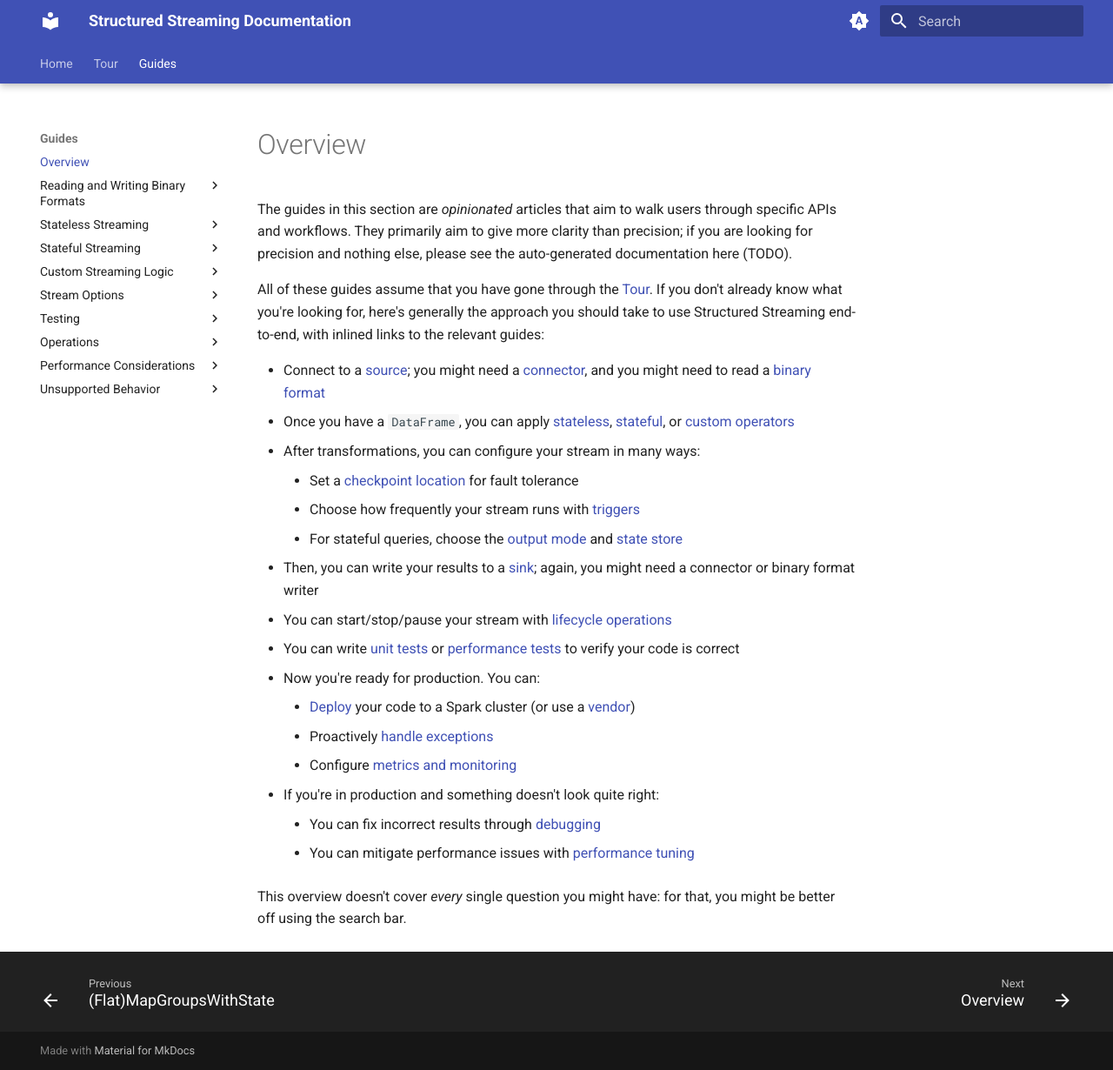
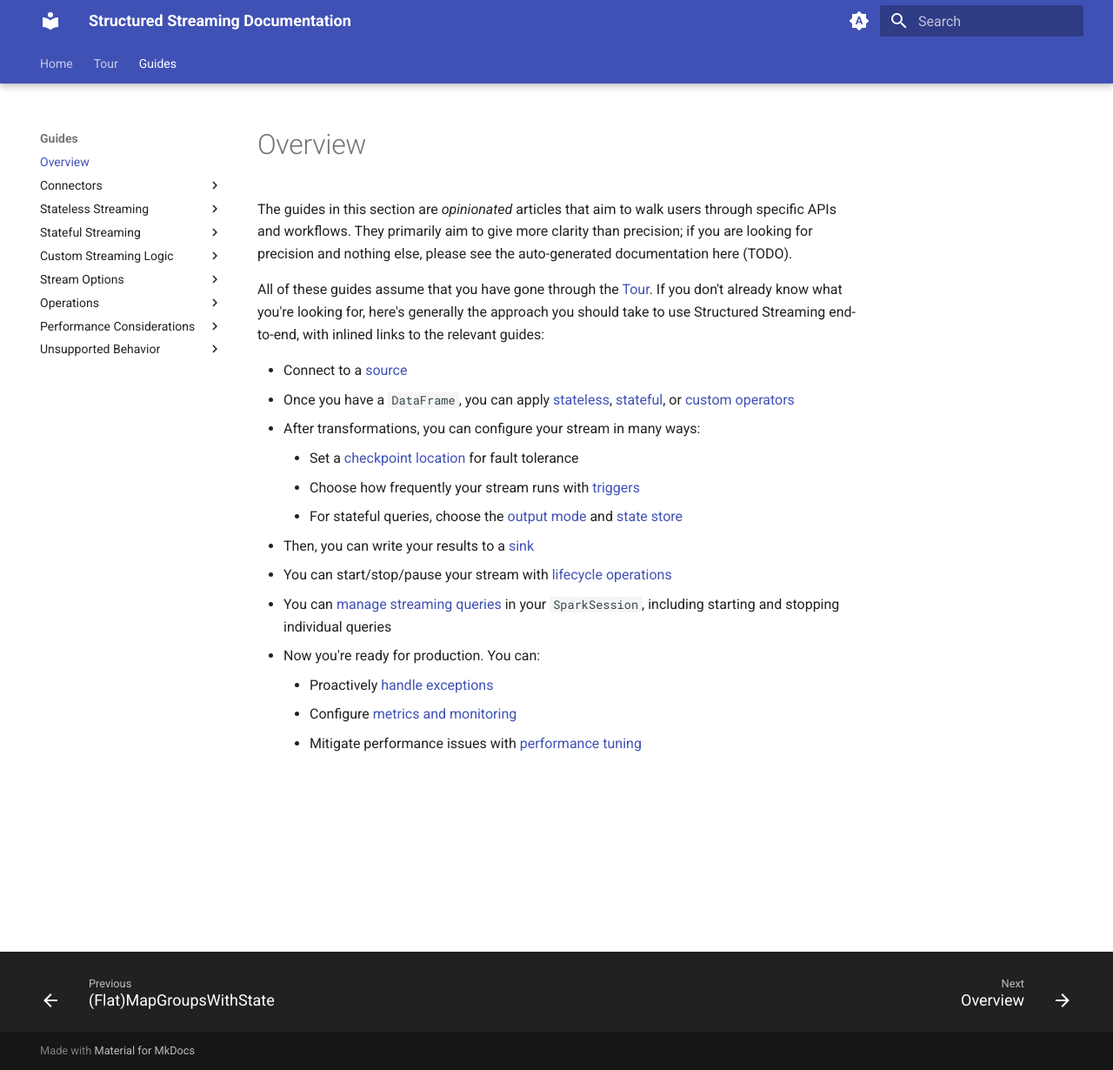
Before and after one commit to neilramaswamy/structured-streaming, an MkDocs documentation site: the page built from docs/guides/overview.md, in a window 1280 px wide and 1230 px high. Shown: the whole window at 87% size. Built offline with MkDocs 1.6.1 and Material for MkDocs 9.7.7, drawn with Linux system fonts in a browser that asks for light colours.

Commit message:
Start fleshing out lifecycle

```diff
--- a/docs/guides/overview.md
+++ b/docs/guides/overview.md
@@ -2,21 +2,16 @@ The guides in this section are _opinionated_ articles that aim to walk users thr
 
 All of these guides assume that you have gone through the [Tour](../tour/welcome.md). If you don't already know what you're looking for, here's generally the approach you should take to use Structured Streaming end-to-end, with inlined links to the relevant guides:
 
-- Connect to a [source](); you might need a [connector](), and you might need to read a [binary format]()
+- Connect to a [source](./connectors/sources.md)
 - Once you have a `DataFrame`, you can apply [stateless](), [stateful](), or [custom operators]()
 - After transformations, you can configure your stream in many ways:
-    - Set a [checkpoint location]() for fault tolerance
-    - Choose how frequently your stream runs with [triggers]()
-    - For stateful queries, choose the [output mode]() and [state store]()
-- Then, you can write your results to a [sink](); again, you might need a connector or binary format writer
+    - Set a [checkpoint location](./stream_options/checkpointing.md) for fault tolerance
+    - Choose how frequently your stream runs with [triggers](./stream_options/triggers.md)
+    - For stateful queries, choose the [output mode](./stream_options/output_mode.md) and [state store]()
+- Then, you can write your results to a [sink](./connectors/sinks.md)
 - You can start/stop/pause your stream with [lifecycle operations]()
-- You can write [unit tests]() or [performance tests]() to verify your code is correct
+- You can [manage streaming queries]() in your `SparkSession`, including starting and stopping individual queries
 - Now you're ready for production. You can:
-    - [Deploy]() your code to a Spark cluster (or use a [vendor]())
     - Proactively [handle exceptions]()
     - Configure [metrics and monitoring]()
-- If you're in production and something doesn't look quite right:
-    - You can fix incorrect results through [debugging]()
-    - You can mitigate performance issues with [performance tuning]()
-
-This overview doesn't cover _every_ single question you might have: for that, you might be better off using the search bar.
+    - Mitigate performance issues with [performance tuning]()
--- a/mkdocs.yml
+++ b/mkdocs.yml
@@ -62,7 +62,6 @@ markdown_extensions:
   - admonition
   - footnotes
   - md_in_html
-  - footnotes
   - attr_list
   - pymdownx.tabbed:
       alternate_style: true
@@ -102,10 +101,12 @@ nav:
           - Deployment: tour/jobs/deployment.md
   - Guides:
       - Overview: guides/overview.md
-      # TODO(neil/matthew/etc.): How do we do sources/sinks/connectors without overlap?
-      - Reading and Writing Binary Formats:
-          - Protobuf: guides/binary_formats/protobuf.md
-          - Avro: guides/binary_formats/avro.md
+      # - Reading and Writing Binary Formats:
+      #    - Protobuf: guides/binary_formats/protobuf.md
+      #    - Avro: guides/binary_formats/avro.md
+      - Connectors:
+        - Sources: guides/connectors/sources.md
+        - Sinks: guides/connectors/sinks.md
       - Stateless Streaming:
           - Overview: guides/stateless/overview.md
       - Stateful Streaming:
@@ -124,24 +125,23 @@ nav:
           - foreach(Batch): guides/custom/foreach_batch.md
           - UDFs: guides/custom/udfs.md
       - Stream Options:
-          - Overivew: guides/stream_options/overview.md
+          - Overview: guides/stream_options/overview.md
           - Triggers: guides/stream_options/triggers.md
           - Output Mode: guides/stream_options/output_mode.md
           - State Stores:
               - Overview: guides/stream_options/state/overview.md
               - RocksDB Tuning: guides/stream_options/state/rocksdb.md
           - Checkpoints: guides/stream_options/checkpointing.md
-          - Rate Limiting: guides/stream_options/rate_limiting/overview.md
-      - Testing:
-          - Unit Testing: guides/testing/unit_testing.md
-          - Performance Testing and Benchmarking: guides/testing/performance_testing.md
+    #   - Testing:
+    #       - Unit Testing: guides/testing/unit_testing.md
+    #       - Performance Testing and Benchmarking: guides/testing/performance_testing.md
       - Operations:
-          - Deployment: guides/operations/deployment.md
+          # - Deployment: guides/operations/deployment.md
           - Managing the Query Lifecycle: guides/operations/lifecycle.md
           - Exception Handling: guides/operations/exception_handling.md
           - Metrics and Monitoring: guides/operations/streaming_query_listeners.md
-          - Debugging: guides/operations/debugging.md
-          - Cluster Management: guides/operations/cluster_management.md
+          # - Debugging: guides/operations/debugging.md
+          # - Cluster Management: guides/operations/cluster_management.md
       - Performance Considerations:
           - Partitions and Parallelism: guides/performance/partitions_parallelism.md
           - Optimizations: guides/performance/optimizations.md
```
Also changed, not shown: docs/guides/operations/lifecycle.md (added, +30 -0 lines).
